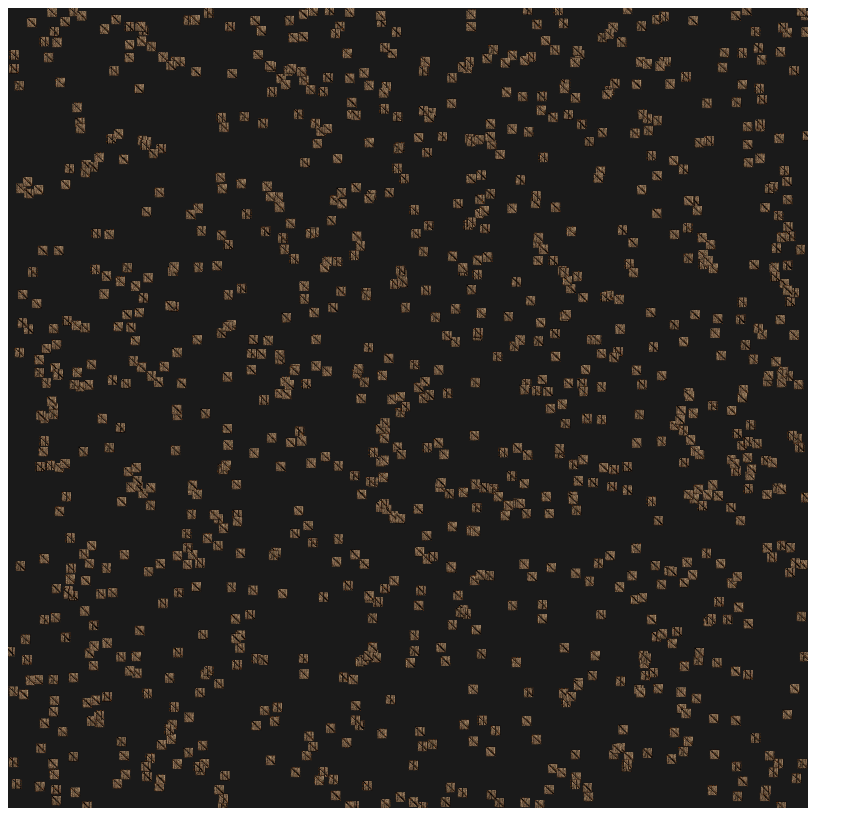
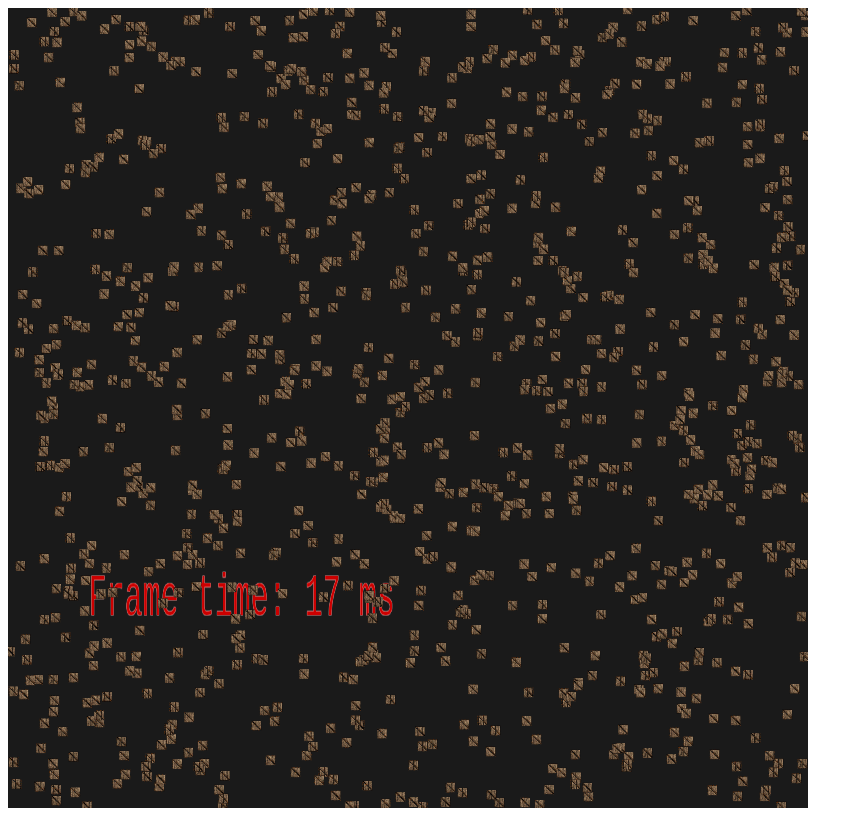
Before and after one commit to vilya/WebGLExperiments, a plain HTML site: page index.html in a window 1280 px wide. Shown: the whole page, without its empty margins (0-863 px from the left). Drawn offline with Linux system fonts and the light colour scheme.

Commit message:
Add text rendering.
Draws HTML text into a hidden 2D canvas, then loads the result into a WebGL texture for drawing on the screen.

```diff
--- a/index.html
+++ b/index.html
@@ -41,8 +41,42 @@
         gl_FragColor = texColor;
       }
     </script>
+
+    <!-- Text vertex shader. -->
+    <script type="x-shader/x-vertex" id="text-vs">
+      attribute vec2 vertexPos;
+      attribute vec2 vertexUV;
+
+      uniform mat4 worldToViewportMatrix;
+      uniform float zDepth;
+
+      varying vec2 vTexCoords;
+
+      void main()
+      {
+        vec4 worldPos = vec4(vertexPos, zDepth, 1);
+        gl_Position = worldToViewportMatrix * worldPos;
+        vTexCoords = vertexUV;
+      }
+    </script>
+
+    <!-- Text fragment shader. -->
+    <script type="x-shader/x-fragment" id="text-fs">
+      precision mediump float;
+
+      uniform sampler2D texture;
+
+      varying vec2 vTexCoords;
+
+      void main()
+      {
+        vec4 texColor = texture2D(texture, vTexCoords);
+        gl_FragColor = texColor;
+      }
+    </script>
   </head>
-  <body onload="wtf.main('wtf-canvas');">
-    <canvas id="wtf-canvas" width="800" height="800"></canvas>
+  <body onload="wtf.main();">
+    <canvas id="wtf-draw-canvas" width="800" height="800"></canvas>
+    <canvas id="wtf-text-canvas" width="512" height="128" style="display: none;"></canvas>
   </body>
 </html>
--- a/js/main.js
+++ b/js/main.js
@@ -5,19 +5,22 @@ var wtf = function () {  // start of the wtf namespace
 //
 
 var kParticleZ = 0.1;
+var kOverlayZ = 0.2;
 
 
 //
 // Global variables
 //
 
-// Wrapper for all WebGL functions and constants. Call initWebGL(canvas) to
-// initialise it before using.
+// Wrapper for all WebGL functions and constants.
 var gl;
+
+// The 2D canvas context we use for background rendering of text.
+var tl;
 
 // The current shader program.
 var gShaderProgram
-var gGridShader;
+var gTextShader;
 
 // Input handling variables.
 var gInput = {
@@ -89,9 +92,8 @@ function texture(textureURL)
   tex.isLoaded = false;
   tex.image = new Image();
   tex.image.onload = function () {
+    gl.bindTexture(gl.TEXTURE_2D, tex);
     gl.pixelStorei(gl.UNPACK_FLIP_Y_WEBGL, true);
-
-    gl.bindTexture(gl.TEXTURE_2D, tex);
     gl.texImage2D(gl.TEXTURE_2D, 0, gl.RGBA, gl.RGBA, gl.UNSIGNED_BYTE, tex.image);
     gl.texParameteri(gl.TEXTURE_2D, gl.TEXTURE_MAG_FILTER, gl.LINEAR);
     gl.texParameteri(gl.TEXTURE_2D, gl.TEXTURE_MIN_FILTER, gl.LINEAR);
@@ -105,14 +107,62 @@ function texture(textureURL)
 }
 
 
-function init(canvas)
+function text(x, y, message)
 {
-  gl = WebGLUtils.setupWebGL(canvas);
+  // Figure out the size we need the canvas to be.
+  //var textSize = ctx.measureText(message);
+
+  tl.clearRect(0, 0, tl.canvas.width, tl.canvas.height);
+  tl.fillText(message, x, y);
+
+  gl.activeTexture(gl.TEXTURE0);
+  gl.bindTexture(gl.TEXTURE_2D, gl.textTexture);
+  gl.pixelStorei(gl.UNPACK_FLIP_Y_WEBGL, true);
+  gl.texImage2D(gl.TEXTURE_2D, 0, gl.RGBA, gl.RGBA, gl.UNSIGNED_BYTE, tl.canvas);
+  gl.texParameteri(gl.TEXTURE_2D, gl.TEXTURE_MAG_FILTER, gl.LINEAR);
+  gl.texParameteri(gl.TEXTURE_2D, gl.TEXTURE_MIN_FILTER, gl.LINEAR);
+  gl.texParameteri(gl.TEXTURE_2D, gl.TEXTURE_WRAP_S, gl.CLAMP_TO_EDGE);
+  gl.texParameteri(gl.TEXTURE_2D, gl.TEXTURE_WRAP_T, gl.CLAMP_TO_EDGE);
+
+  var world = gl.world;
+
+  gl.enable(gl.BLEND);
+  gl.blendFunc(gl.SRC_ALPHA, gl.ONE_MINUS_SRC_ALPHA);
+
+  gl.useProgram(gTextShader);
+  gTextShader.enableAttribs();
+  gl.uniformMatrix4fv(gTextShader.uniforms.worldToViewportMatrix, false, gl.projectionMatrix);
+
+  gl.uniform1f(gTextShader.uniforms.zDepth, kOverlayZ);
+  gl.uniform1i(gTextShader.uniforms.texture, 0);
+  gl.bindBuffer(gl.ARRAY_BUFFER, gl.textPos);
+  gl.vertexAttribPointer(gTextShader.attribs['vertexPos'], 2, gl.FLOAT, false, 8, 0);
+  gl.bindBuffer(gl.ARRAY_BUFFER, gl.textUV);
+  gl.vertexAttribPointer(gTextShader.attribs['vertexUV'], 2, gl.FLOAT, false, 8, 0);
+  gl.drawArrays(gl.TRIANGLE_STRIP, 0, 4);
+
+  gl.disable(gl.BLEND);
+  gl.bindBuffer(gl.ARRAY_BUFFER, null);
+  gl.bindTexture(gl.TEXTURE_2D, null);
+
+  gTextShader.disableAttribs();
+}
+
+
+function init(drawCanvas, textCanvas)
+{
+  gl = WebGLUtils.setupWebGL(drawCanvas);
   if (!gl)
     return;
+  gl.viewportWidth = drawCanvas.width;
+  gl.viewportHeight = drawCanvas.height;
 
-  gl.viewportWidth = canvas.width;
-  gl.viewportHeight = canvas.height;
+  tl = textCanvas.getContext('2d');
+
+  tl.fillStyle = "#CC0000"; 	  // This determines the text colour, it can take a hex value or rgba value (e.g. rgba(255,0,0,0.5))
+  tl.textAlign = "left";       // This determines the alignment of text, e.g. left, center, right
+  tl.textBaseline = "top";	// This determines the baseline of the text, e.g. top, middle, bottom
+  tl.font = "48px monospace";	// This determines the size of the text and the font family used
 
   // Set up the default camera projection matrix.
   gl.projectionMatrix = mat4.identity();
@@ -124,6 +174,26 @@ function init(canvas)
   mat4.translate(gl.cameraMatrix, [0, 0, 5]);
   gl.targetDistance = 5;
 
+  // Set up a texture for generating text into.
+  gl.textTexture = gl.createTexture();
+  gl.textPos = gl.createBuffer();
+  gl.textUV = gl.createBuffer();
+  gl.bindBuffer(gl.ARRAY_BUFFER, gl.textPos);
+  gl.bufferData(gl.ARRAY_BUFFER, new Float32Array([
+    0.1, 0.1,
+    0.5, 0.1,
+    0.1, 0.3,
+    0.5, 0.3
+  ]), gl.STATIC_DRAW);
+  gl.bindBuffer(gl.ARRAY_BUFFER, gl.textUV);
+  gl.bufferData(gl.ARRAY_BUFFER, new Float32Array([
+    0.0, 0.0,
+    1.0, 0.0,
+    0.0, 1.0,
+    1.0, 1.0
+  ]), gl.STATIC_DRAW);
+  gl.bindBuffer(gl.ARRAY_BUFFER, null);
+
   // Set up some OpenGL state.
   gl.clearColor(0.1, 0.1, 0.1, 1.0);
   gl.cullFace(gl.BACK);
@@ -134,6 +204,9 @@ function init(canvas)
   gShaderProgram = program("shader-vs", "shader-fs",
       [ "worldToViewportMatrix", "zDepth", "texture" ], // uniforms
       [ "vertexPos" ] );                                // attributes
+  gTextShader = program("text-vs", "text-fs",
+      [ "worldToViewportMatrix", "zDepth", "texture" ], // uniforms
+      [ "vertexPos", "vertexUV" ] );                    // attributes
 
   // Set up the world.
   var world = {
@@ -196,12 +269,11 @@ function draw()
   gl.useProgram(gShaderProgram);
   gShaderProgram.enableAttribs();
   gl.uniformMatrix4fv(gShaderProgram.uniforms.worldToViewportMatrix, false, transform);
+
   gl.uniform1f(gShaderProgram.uniforms.zDepth, kParticleZ);
   gl.uniform1i(gShaderProgram.uniforms.texture, 0);
-
   gl.bindBuffer(gl.ARRAY_BUFFER, world.vertexPos);
   gl.vertexAttribPointer(gShaderProgram.attribs['vertexPos'], 2, gl.FLOAT, false, 8, 0);
-
   gl.drawArrays(gl.POINTS, 0, world.vertexCount);
 
   gl.disable(gl.BLEND);
@@ -209,6 +281,10 @@ function draw()
   gl.bindTexture(gl.TEXTURE_2D, null);
 
   gShaderProgram.disableAttribs();
+
+  // Draw the overlay text.
+  var frameTime = new Number(Date.now() - world.lastUpdate);
+  text(1, 1, "Frame time: " + frameTime.toFixed(0) + " ms");
 }
 
 
@@ -350,14 +426,20 @@ function radians(angleInDegrees)
 // Main
 //
 
-function main(canvasId)
+function main(drawCanvasId, textCanvasId)
 {
-  var canvas = document.getElementById(canvasId);
-  init(canvas);
+  if (!drawCanvasId)
+    drawCanvasId = "wtf-draw-canvas";
+  if (!textCanvasId)
+    textCanvasId = "wtf-text-canvas";
+
+  var drawCanvas = document.getElementById(drawCanvasId);
+  var textCanvas = document.getElementById(textCanvasId);
+  init(drawCanvas, textCanvas);
 
   document.onkeydown = keyDown;
   document.onkeyup = keyUp;
-  canvas.onmousedown = mouseDown;
+  drawCanvas.onmousedown = mouseDown;
   document.onmouseup = mouseUp;
   document.onmousemove = mouseMove;
 
```
